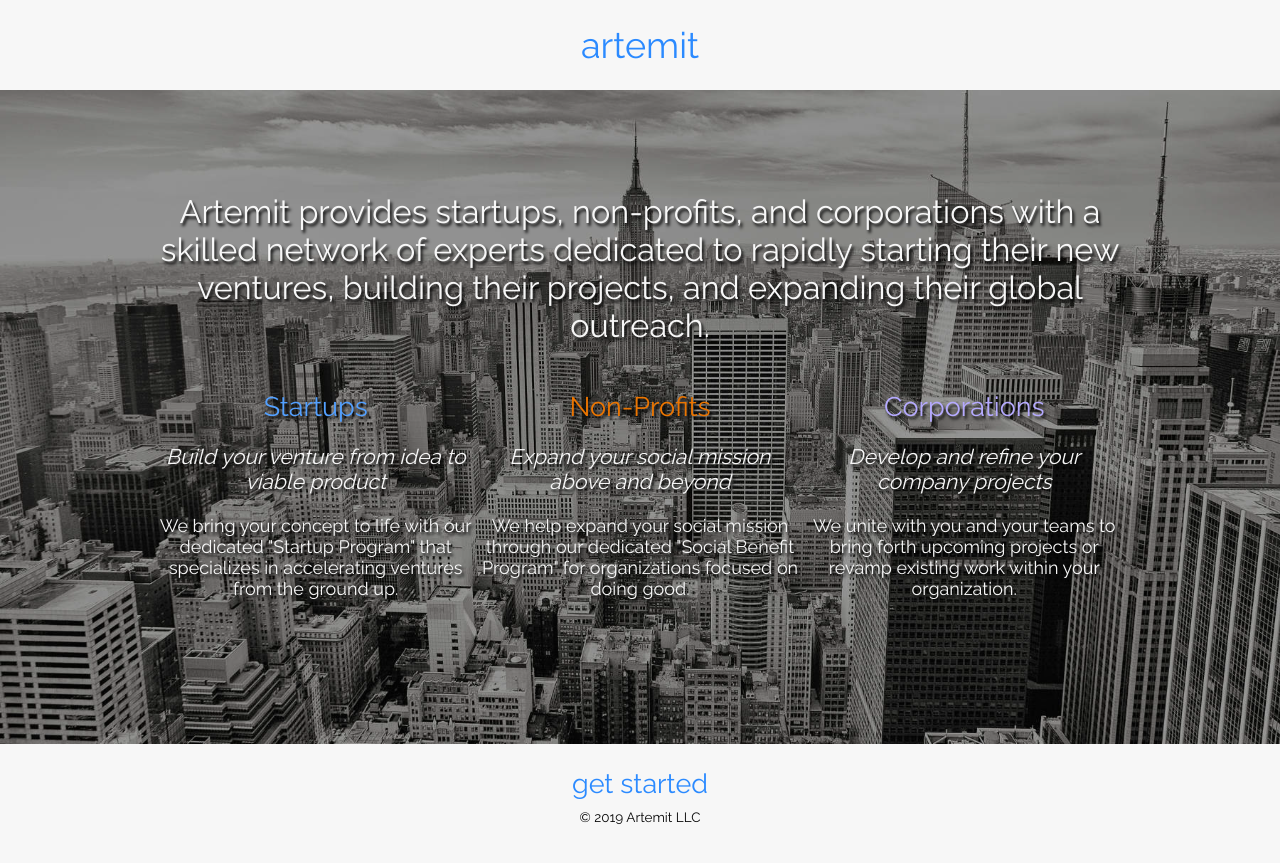
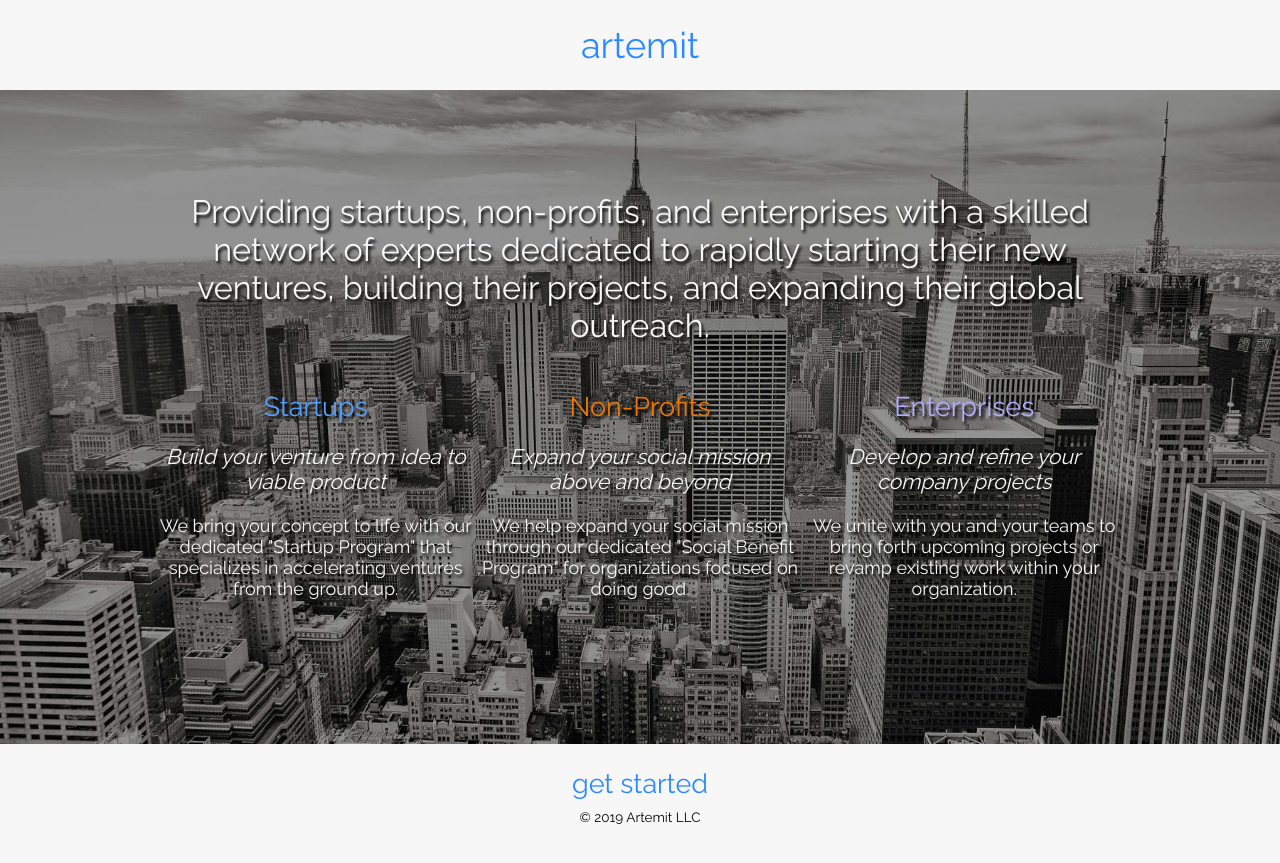
Before and after one commit to artemit/artemit.github.io, a Jekyll site: the page built from index.html, in a window 1280 px wide. Shown: the top 863 px of the page. Built offline with Jekyll 4.4.1, drawn with Linux system fonts in a browser that asks for light colours.

Commit message:
minor copy changes

```diff
--- a/_config.yml
+++ b/_config.yml
@@ -1,6 +1,6 @@
 title: Artemit
 description: >
-  Artemit provides startups, non-profits, and corporations with a skilled
+  Providing startups, non-profits, and enterprises with a skilled
   network of experts dedicated to rapidly starting their new ventures,
   building their projects, and expanding their global outreach.
 url: "http://artemit.com"
--- a/index.html
+++ b/index.html
@@ -30,7 +30,7 @@ layout: default
                   </div>
                   <div class="pure-u-1 pure-u-md-1-3 text center corporations-grid">
                     <div class="entry-cell">
-                      <h2>Corporations</h2>
+                      <h2>Enterprises</h2>
                       <h3>Develop and refine your company projects</h3>
                       <p>We unite with you and your teams to bring forth upcoming projects or revamp existing work within your organization.</p>
                     </div>
```
